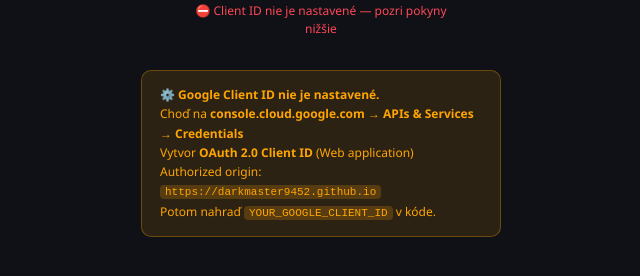
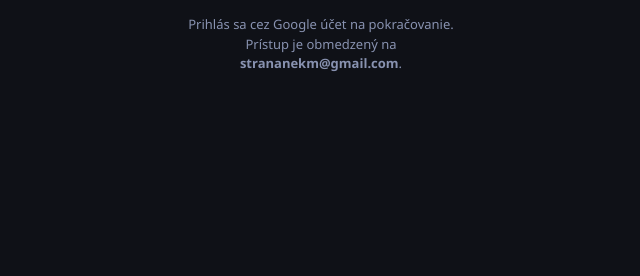
Before and after one commit to DarkMaster9452/morning-briefing, a plain HTML site: page index.html in a window 1280 px wide. Shown: the part 396-672 px from the top of the page, without its empty margins (319-959 px from the left). Drawn offline with Linux system fonts and the light colour scheme; no server answers.

Commit message:
Set real Google OAuth Client ID

```diff
--- a/index.html
+++ b/index.html
@@ -596,7 +596,7 @@
 ══════════════════════════════════════════ */
 const ALLOWED_EMAIL = 'strananekm@gmail.com';
 // !! REPLACE THIS with your real Client ID from console.cloud.google.com !!
-const GOOGLE_CLIENT_ID = 'YOUR_GOOGLE_CLIENT_ID.apps.googleusercontent.com';
+const GOOGLE_CLIENT_ID = '284055222925-4g256ti1a3iippj60n4um7lu6trbr128.apps.googleusercontent.com';
 
 const IS_CONFIGURED = !GOOGLE_CLIENT_ID.startsWith('YOUR_');
 
```
Also changed, not shown: morning-briefing.html (+1 -1 lines).
